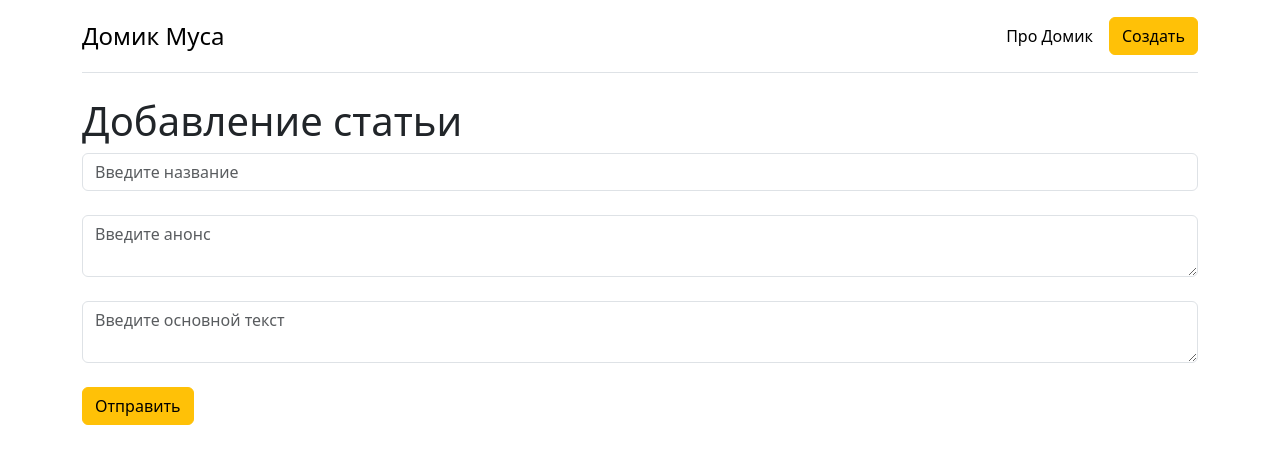
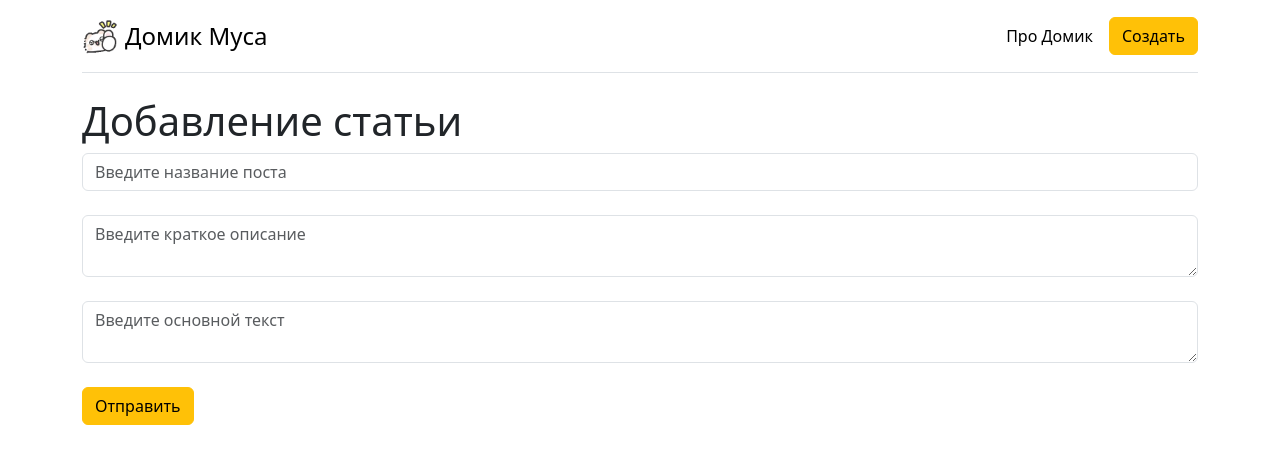
Before and after one commit to musdev13/Mus-Home, a Flask app: page /create in a window 1280 px wide. Shown: the top 464 px of the page. Run offline with Flask 3, Linux system fonts and the light colour scheme.

Commit message:
update 1.0

```diff
--- a/templates/base.html
+++ b/templates/base.html
@@ -5,6 +5,7 @@
     <meta charset="UTF-8">
     <meta name="viewport" content="width=device-width, initial-scale=1.0">
     <link rel="stylesheet" href="https://cdn.jsdelivr.net/npm/bootstrap@5.3.3/dist/css/bootstrap.min.css">
+    <link rel="icon" type="image/x-icon" href="../static/img/favicon.png">
     <title>{% block title %}{% endblock %}</title>
 </head>
 
@@ -12,9 +13,12 @@
     <div class="container py-3">
         <header>
             <div class="d-flex flex-column flex-md-row align-items-center pb-3 mb-4 border-bottom">
+                <!-- <img src="" alt=""> -->
                 <a href="/" class="d-flex align-items-center link-body-emphasis text-decoration-none">
+                    <img class="me-2" src="../static/img/icon.png" width="35px" loop>
                     <span class="fs-4">Домик Муса</span>
                 </a>
+
 
                 <nav class="d-inline-flex mt-2 mt-md-0 ms-md-auto">
                     <!-- <a class="me-3 py-2 link-body-emphasis text-decoration-none" href="/home">Главная</a> -->
--- a/templates/create.html
+++ b/templates/create.html
@@ -7,8 +7,8 @@
 {% block body %}
 <h1>Добавление статьи</h1>
 <form method="post">
-    <input type="text" name="title" id="title" class="form-control" placeholder="Введите название"><br>
-    <textarea name="intro" id="intro" class="form-control" placeholder="Введите анонс"></textarea><br>
+    <input type="text" name="title" id="title" class="form-control" placeholder="Введите название поста"><br>
+    <textarea name="intro" id="intro" class="form-control" placeholder="Введите краткое описание"></textarea><br>
     <textarea name="text" id="text" class="form-control" placeholder="Введите основной текст"></textarea><br>
     <input type="submit" class="btn btn-warning" value="Отправить"><br>
 </form>
--- a/templates/edit.html
+++ b/templates/edit.html
@@ -7,8 +7,8 @@
 {% block body %}
 <h1>Редактирование статьи</h1>
 <form method="post">
-    <input type="text" name="title" id="title" class="form-control" value="{{article.title}}" placeholder="Введите название"><br>
-    <textarea name="intro" id="intro" class="form-control" placeholder="Введите анонс">{{ article.intro }}</textarea><br>
+    <input type="text" name="title" id="title" class="form-control" value="{{article.title}}" placeholder="Введите название поста"><br>
+    <textarea name="intro" id="intro" class="form-control" placeholder="Введите краткое описание">{{ article.intro }}</textarea><br>
     <textarea name="text" id="text" class="form-control" placeholder="Введите основной текст">{{ article.text }}</textarea><br>
     <input type="submit" class="btn btn-warning" value="Обновить"><br>
 </form>
```
Also changed, not shown: static/img/favicon.png (added), static/img/icon.png (added).
